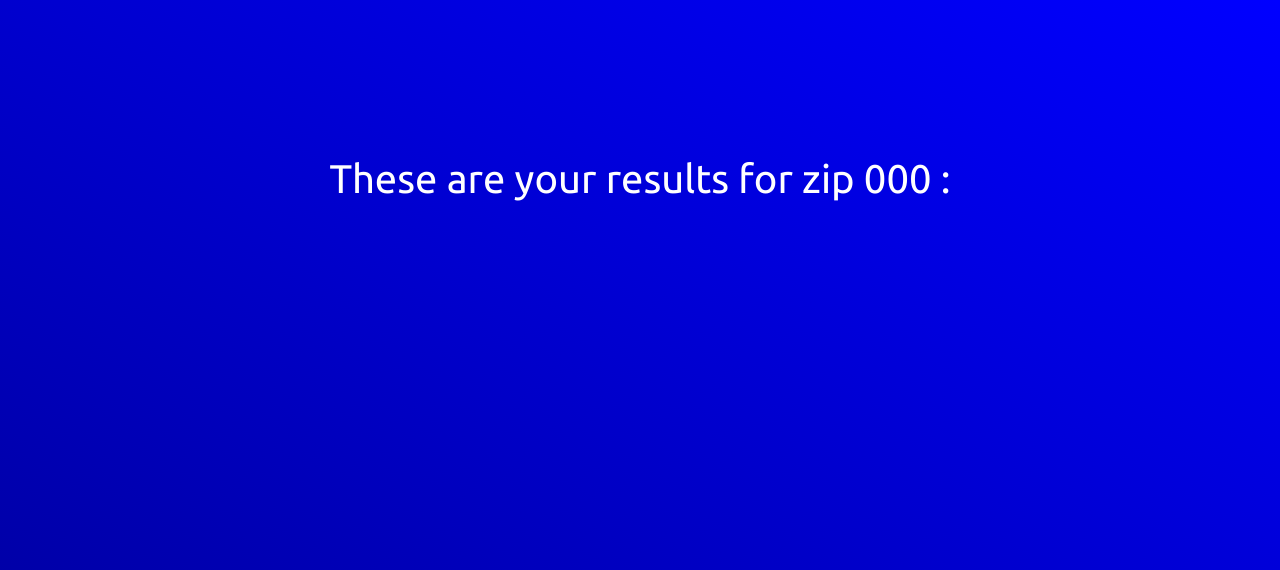
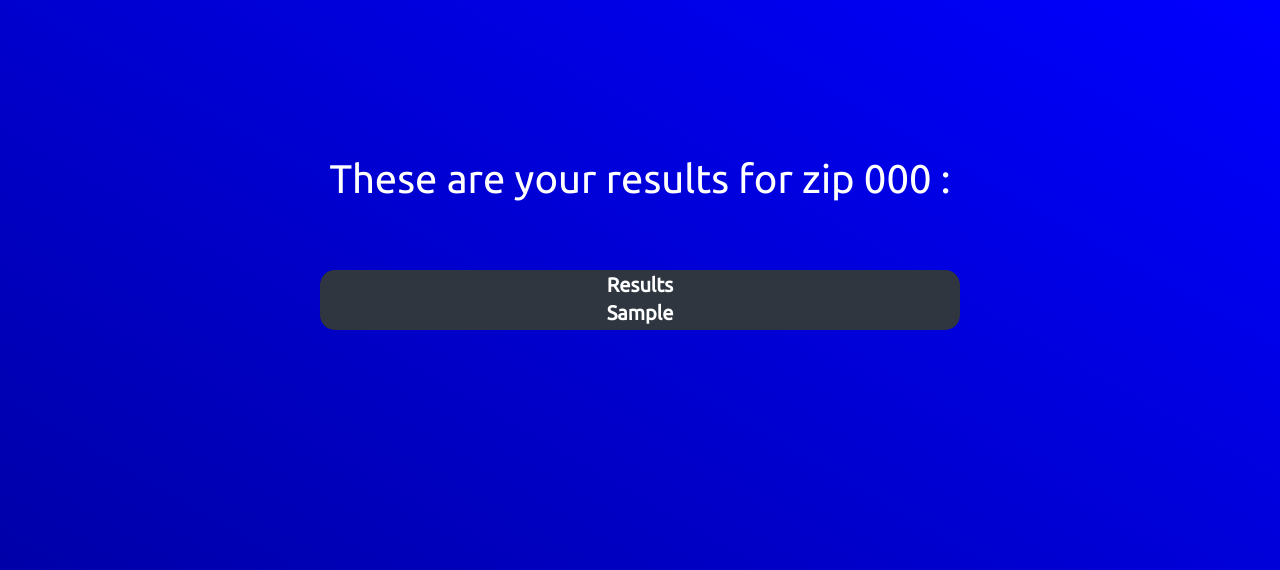
Before and after one commit to CS196Illinois/Group11-SP23, a Flask app: template templates/results.html in a window 1280 px wide. Shown: the top 570 px of the page. Run offline with Flask 3, Linux system fonts and the light colour scheme; the template is opened without the code that fills it: most values are stand-ins (such as "Sample title", 1, 10 or a date in 2020); lists and menus that the app fills with data are empty; parts of the project's set-up code (start-up, migrations or seed data) failed here and were passed over.

Commit message:
Updated Front End

```diff
--- a/app.py
+++ b/app.py
@@ -1,3 +1,4 @@
+from Research.mkatt9.ML_withLatLon import find_best_restaurant_type
 from flask import Flask, render_template, request
 import pandas as pd
 import json
@@ -15,8 +16,8 @@ def getZipInfo():
     data = request.form
     print(data)
     zipCode = data['searchInput']
-    print(zipCode)
-    return render_template("results.html", zipCode=zipCode)
+    bestType = find_best_restaurant_type(int(zipCode))
+    return render_template("results.html", zipCode=zipCode, bestType = bestType[0])
 
 if __name__ == '__main__':
     app.run()
--- a/static/css/style.css
+++ b/static/css/style.css
@@ -68,8 +68,6 @@ form:hover > .searchButton {
 
 }
 
-form {
-}
 @media screen and (max-width: 620px) {
 .searchBox:hover > .searchInput {
     width: 150px;
--- a/static/css/styleResults.css
+++ b/static/css/styleResults.css
@@ -17,3 +17,19 @@ body {
     font-family:Ubuntu;
     font-size: 40px;
 }
+
+.tableResults {
+    position: absolute;
+    transform: translate(-50%, 50%);
+    top: 30%;
+    left: 50%;
+    background-color:#2f3640;
+    color: white;
+    font-family:Ubuntu;
+    font-size: 20px;
+    border-radius: 15px;
+}
+.tableResults p {
+    margin: 20px;
+    padding: 5px 100px;
+}
--- a/templates/results.html
+++ b/templates/results.html
@@ -3,4 +3,12 @@
 	<div class = "TextBody">
 		<p>These are your results for zip {{zipCode}} :</p>
 	</div>
+	<table class = "tableResults" width = 50%>
+		<tr>
+			<th> Results </th>
+		</tr>
+		<tr>
+			<th> {{ bestType }} </th>
+		<tr>
+	</table>
 </html>
```
